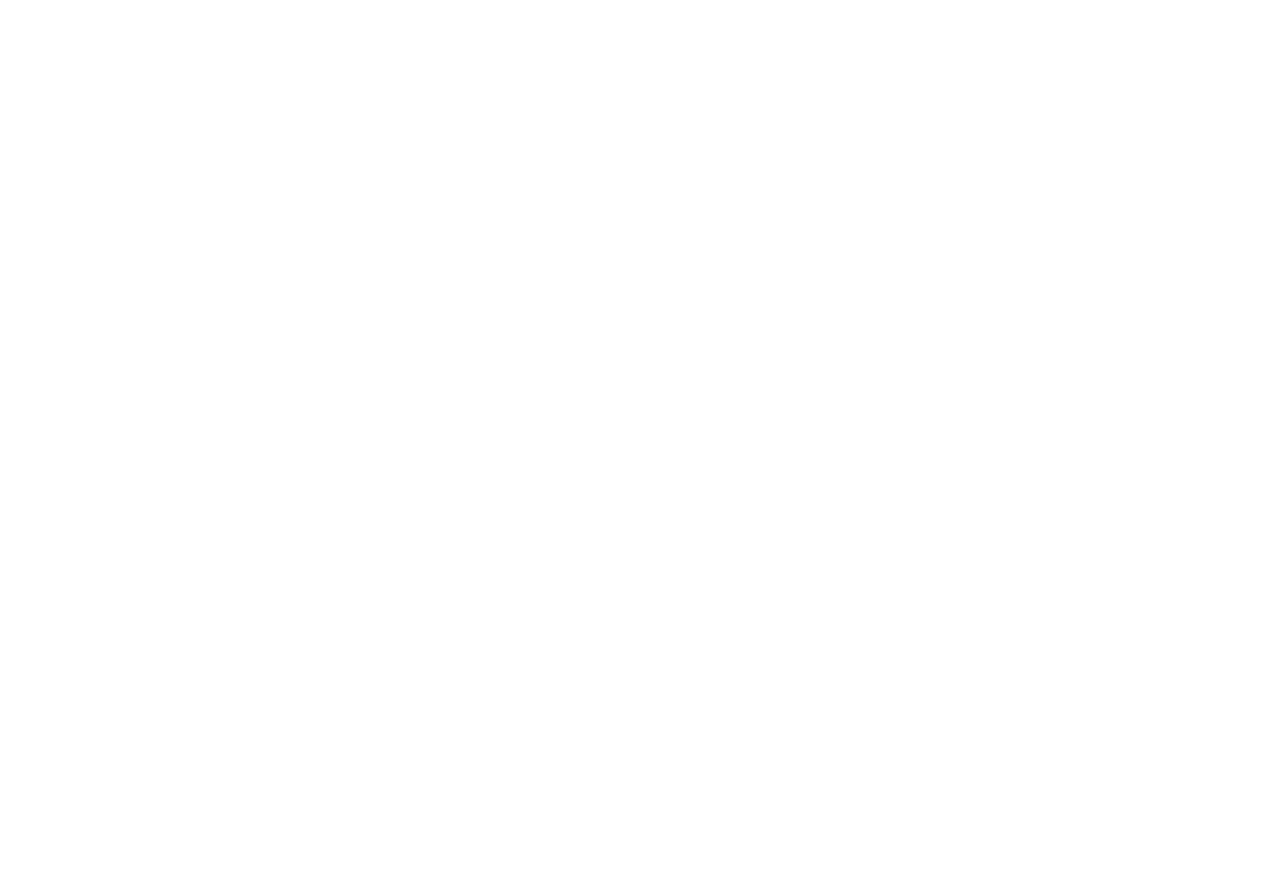
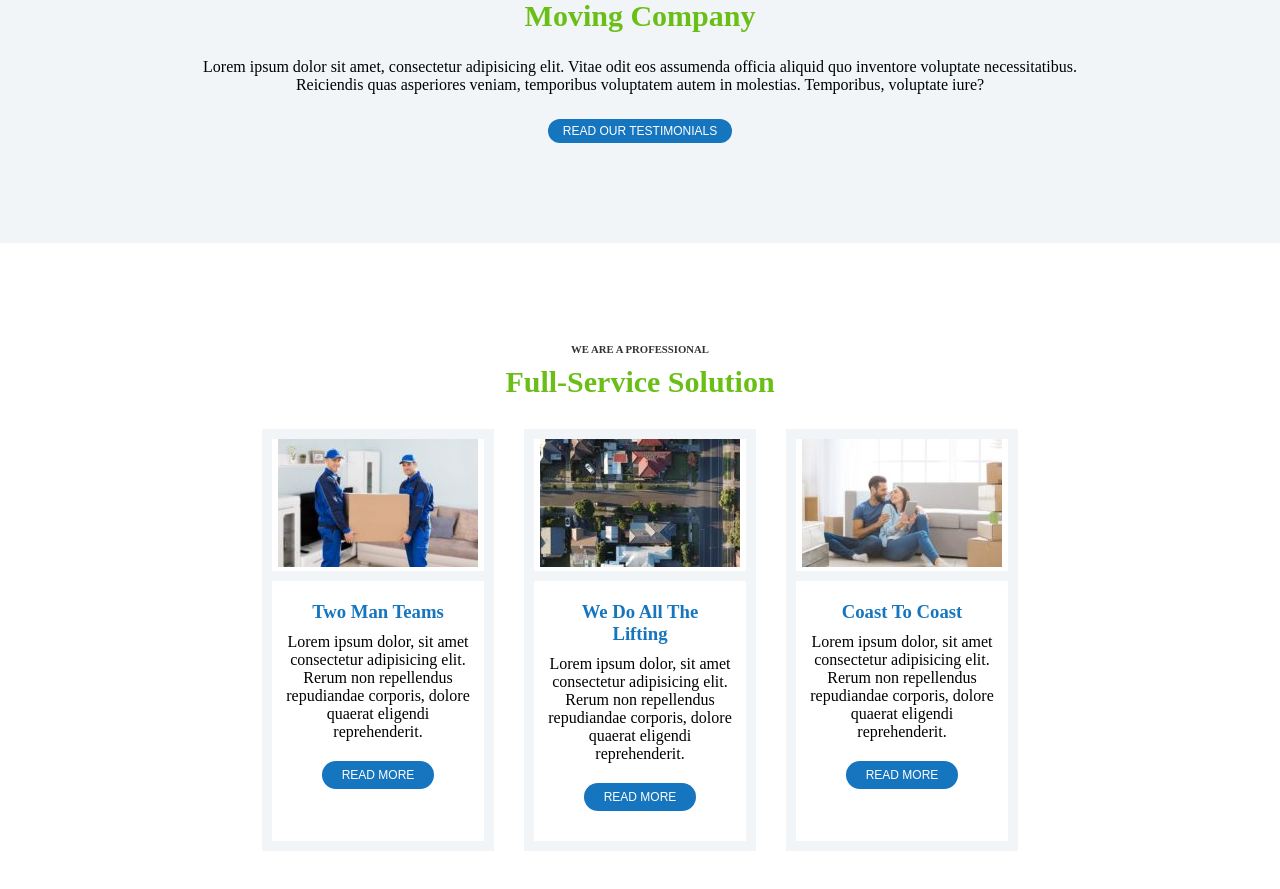
Before and after one commit to Paolo100s/proj-html-vuejs, a Vue app: page / in a window 1280 px wide. Shown: the part 715-1604 px from the top of the page. Before the commit the page ends 800 px from the top, so only its background shows below. Built offline with nearby package versions, Linux system fonts and the light colour scheme.

Commit message:
add first sections

```diff
--- a/index.html
+++ b/index.html
@@ -1,13 +1,16 @@
 <!DOCTYPE html>
 <html lang="en">
+
 <head>
   <meta charset="UTF-8" />
   <link rel="icon" type="image/svg+xml" href="/vite.svg" />
   <meta name="viewport" content="width=device-width, initial-scale=1.0" />
-    <title>Vite + Vue</title>
+  <title>Avada Movers</title>
 </head>
+
 <body>
   <div id="app"></div>
   <script type="module" src="/src/main.js"></script>
 </body>
+
 </html>
--- a/src/App.vue
+++ b/src/App.vue
@@ -1,12 +1,13 @@
 <script>
 import { store } from './store';
 import PageHeader from './components/PageHeader.vue';
-
+import PageMain from './components/PageMain.vue';
 
 export default {
     components: {
         store,
         PageHeader,
+        PageMain
     },
     data() {
         return {
@@ -20,6 +21,10 @@
     <header>
         <PageHeader />
     </header>
+
+    <main>
+        <PageMain />
+    </main>
 </template>
 
 <style lang="scss">
--- /dev/null
+++ b/src/components/AppCard.vue
@@ -0,0 +1,53 @@
+<script>
+import { store } from '../store';
+
+export default {
+    name: 'AppCard',
+    props: {
+        details: Object
+    },
+    data() {
+        return {
+            store
+        }
+    }
+}
+</script>
+
+<template>
+    <div class="card">
+        <img :src="details.image" :alt="img">
+        <div class="info">
+            <h3>{{ details.title }}</h3>
+            <p>Lorem ipsum dolor, sit amet consectetur adipisicing elit. Rerum non repellendus repudiandae corporis, dolore
+                quaerat eligendi reprehenderit.</p>
+            <button>READ MORE</button>
+        </div>
+    </div>
+</template>
+
+<style lang="scss">
+@use '../styles/partials/variables.scss' as *;
+@use '../styles/general.scss';
+
+.card {
+    border: 10px solid $light;
+
+    .info {
+        border-top: 10px solid $light;
+        padding: 10px;
+
+        h3 {
+            color: $primary;
+            padding: 10px;
+        }
+
+        button {
+            padding: 7px 20px;
+            margin: 20px 0;
+            font-size: 12px;
+        }
+    }
+
+}
+</style>
--- a/src/components/PageHeader.vue
+++ b/src/components/PageHeader.vue
@@ -101,13 +101,8 @@
 
         button {
             align-self: center;
-            color: $white;
-            background-color: $primary;
             font-weight: bold;
-            cursor: pointer;
             padding: 7px 20px;
-            border-radius: 20px;
-            border: none;
         }
     }
 
--- a/src/components/PageMain.vue
+++ b/src/components/PageMain.vue
@@ -1,7 +1,97 @@
 <script>
+import { store } from '../store';
+import AppCard from './AppCard.vue';
 
+export default {
+    name: "PageMain",
+    data() {
+        return {
+            store
+        };
+    },
+    components: {
+        AppCard
+    }
+}
 </script>
 
-<template></template>
+<template>
+    <section>
+        <div class="award">
+            <div class="container">
+                <div class="mov_company">
+                    <h6>HEADACHE FREE</h6>
+                    <h2>Award Winning <br> Moving Company</h2>
+                    <p>Lorem ipsum dolor sit amet, consectetur adipisicing elit. Vitae odit eos assumenda officia aliquid
+                        quo inventore voluptate necessitatibus. Reiciendis quas asperiores veniam, temporibus voluptatem
+                        autem in molestias. Temporibus, voluptate iure?</p>
+                    <button>READ OUR TESTIMONIALS</button>
+                </div>
+            </div>
+        </div>
+    </section>
 
-<style lang="scss"></style>
+    <section>
+        <div class="solution">
+            <div class="container">
+                <h6>WE ARE A PROFESSIONAL</h6>
+                <h2>Full-Service Solution</h2>
+                <div class="row">
+                    <AppCard v-for="solution in store.solutions" :details="solution" :key="solution.id" />
+                </div>
+            </div>
+        </div>
+    </section>
+</template>
+
+<style lang="scss" scoped>
+@use '../styles/partials/variables.scss' as *;
+@use '../styles/general.scss';
+
+section {
+    text-align: center;
+}
+
+h6 {
+    color: $grey;
+}
+
+h2 {
+    color: $secondary;
+    font-weight: 900;
+    font-size: 30px;
+}
+
+.award {
+    background-color: $light;
+
+    .mov_company {
+        padding: 100px 0;
+
+        h2 {
+            padding-top: 10px;
+        }
+
+        p {
+            padding: 25px 0;
+        }
+
+        button {
+            padding: 5px 15px;
+            font-size: 12px;
+        }
+    }
+}
+
+.solution {
+    padding: 100px;
+
+    h2 {
+        padding: 10px 0 30px;
+    }
+
+    .row {
+        gap: 30px;
+    }
+}
+</style>
--- a/src/store.js
+++ b/src/store.js
@@ -1,5 +1,18 @@
 import { reactive } from "vue";
 
 export const store = reactive({
-    pagesList: ['Home', 'Rates', 'Testimonials', 'FAQ', 'Blog', 'Contact']
+    pagesList: ['Home', 'Rates', 'Testimonials', 'FAQ', 'Blog', 'Contact'],
+    solutions: [{
+        image: 'src/assets/img/movers/avada-movers-serviceonephoto-final-200x128.jpg',
+        title: 'Two Man Teams'
+    },
+    {
+        image: 'src/assets/img/movers/avada-movers-servicethreephoto-final-200x128.jpg',
+        title: 'We Do All The Lifting'
+    },
+    {
+        image: 'src/assets/img/movers/avada-movers-servicetwophoto-final-200x128.jpg',
+        title: 'Coast To Coast'
+    }
+    ]
 })
--- a/src/styles/general.scss
+++ b/src/styles/general.scss
@@ -23,3 +23,11 @@
 ul {
     list-style-type: none;
 }
+
+button {
+    color: $white;
+    background-color: $primary;
+    cursor: pointer;
+    border-radius: 20px;
+    border: none;
+}
```
Lines whose indentation alone changed are shown as unchanged.
